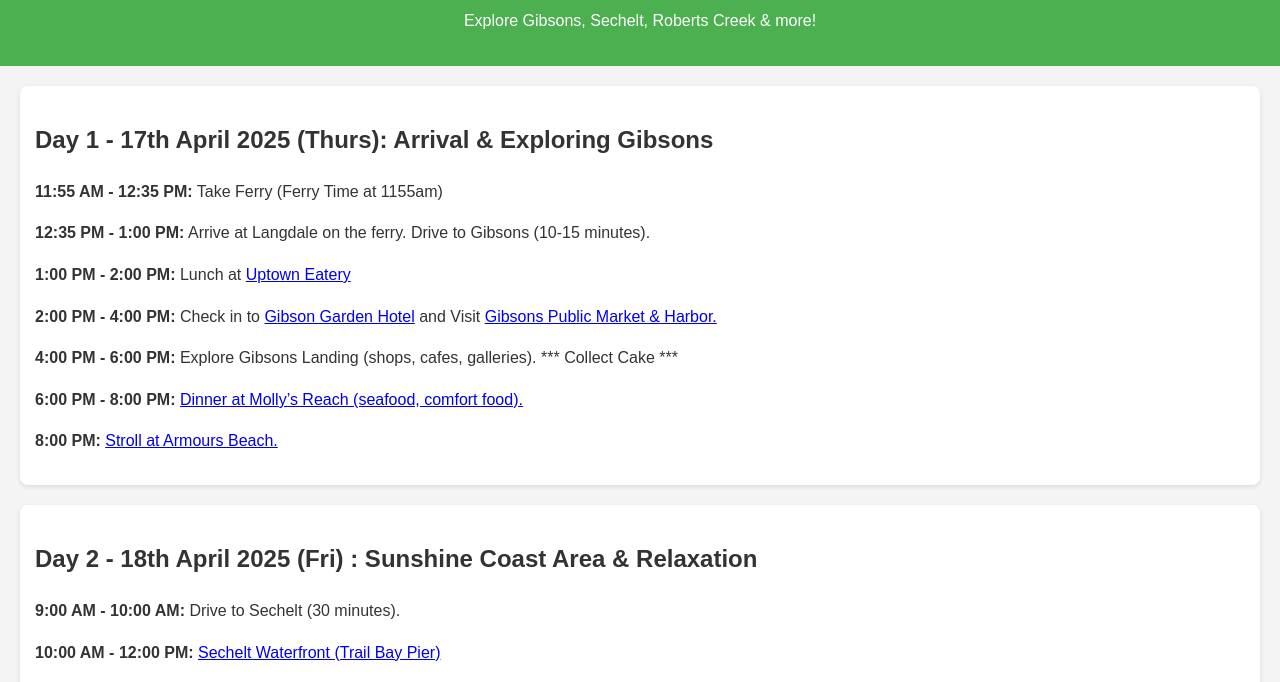
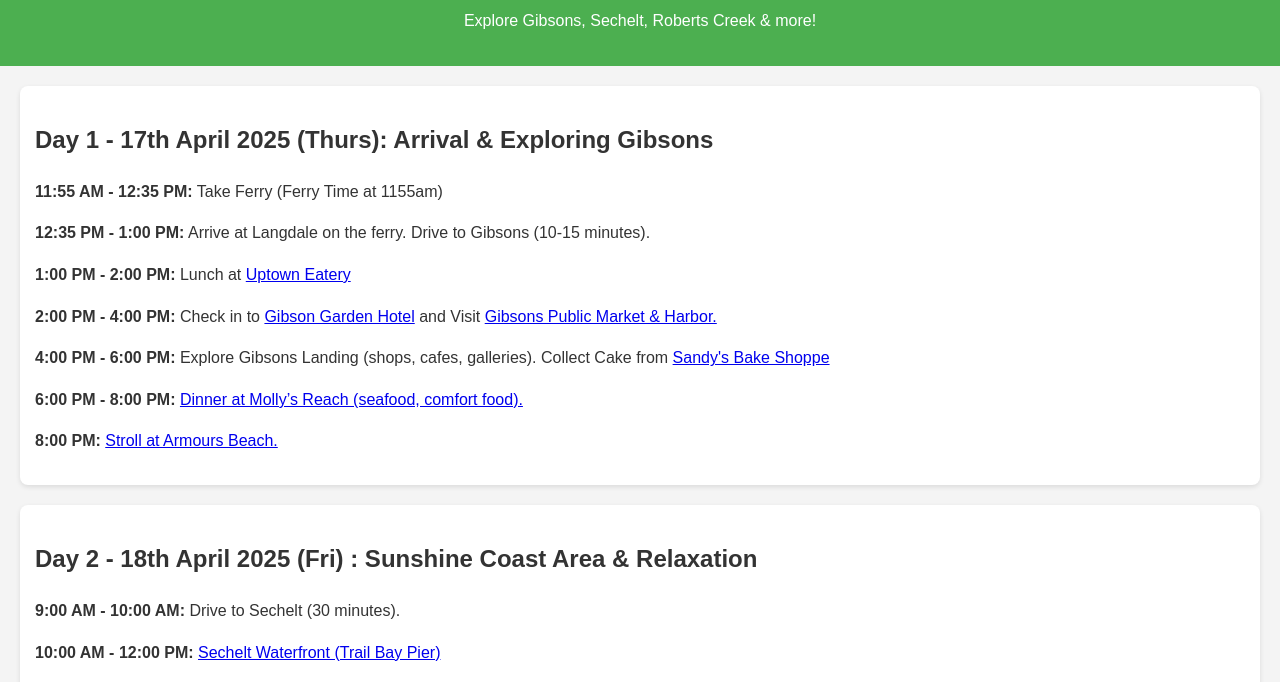
Before and after one commit to jaredtcy/gibson, a plain HTML site: page index.html in a window 1280 px wide. Shown: the part 102-784 px from the top of the page. Drawn offline with Linux system fonts and the light colour scheme.

Commit message:
Update index.html

```diff
--- a/index.html
+++ b/index.html
@@ -64,7 +64,7 @@
         <p><span class="itinerary-time">1:00 PM - 2:00 PM:</span> Lunch at <a href="https://g.co/kgs/3d88fuj">Uptown Eatery</a>
 </p>
         <p><span class="itinerary-time">2:00 PM - 4:00 PM:</span> Check in to <a href="https://www.gibsonsgardenhotel.com/contact-us">Gibson Garden Hotel</a> and Visit <a href="https://g.co/kgs/yX4n3Wb">Gibsons Public Market & Harbor.</a> </p>
-        <p><span class="itinerary-time">4:00 PM - 6:00 PM:</span> Explore Gibsons Landing (shops, cafes, galleries). *** Collect Cake ***</p>
+        <p><span class="itinerary-time">4:00 PM - 6:00 PM:</span> Explore Gibsons Landing (shops, cafes, galleries).  Collect Cake from <a href="https://g.co/kgs/r6eQVsk">Sandy's Bake Shoppe </a> </p>
         <p><span class="itinerary-time">6:00 PM - 8:00 PM:</span> <a href="https://g.co/kgs/MKeL2ex">Dinner at Molly’s Reach (seafood, comfort food).</a>  </p>
         <p><span class="itinerary-time">8:00 PM:</span> <a href="https://g.co/kgs/ak3FAVt">Stroll at Armours Beach.</a></p>
     </section>
```
